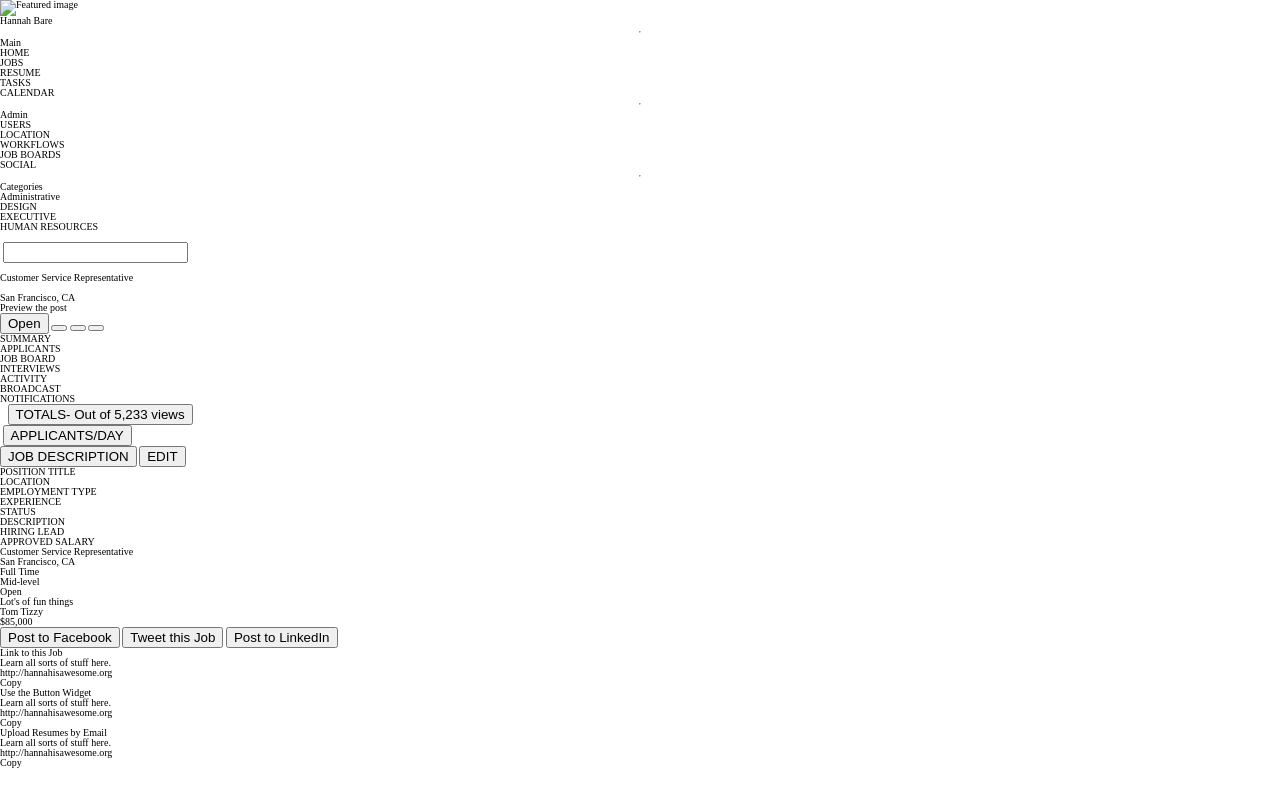
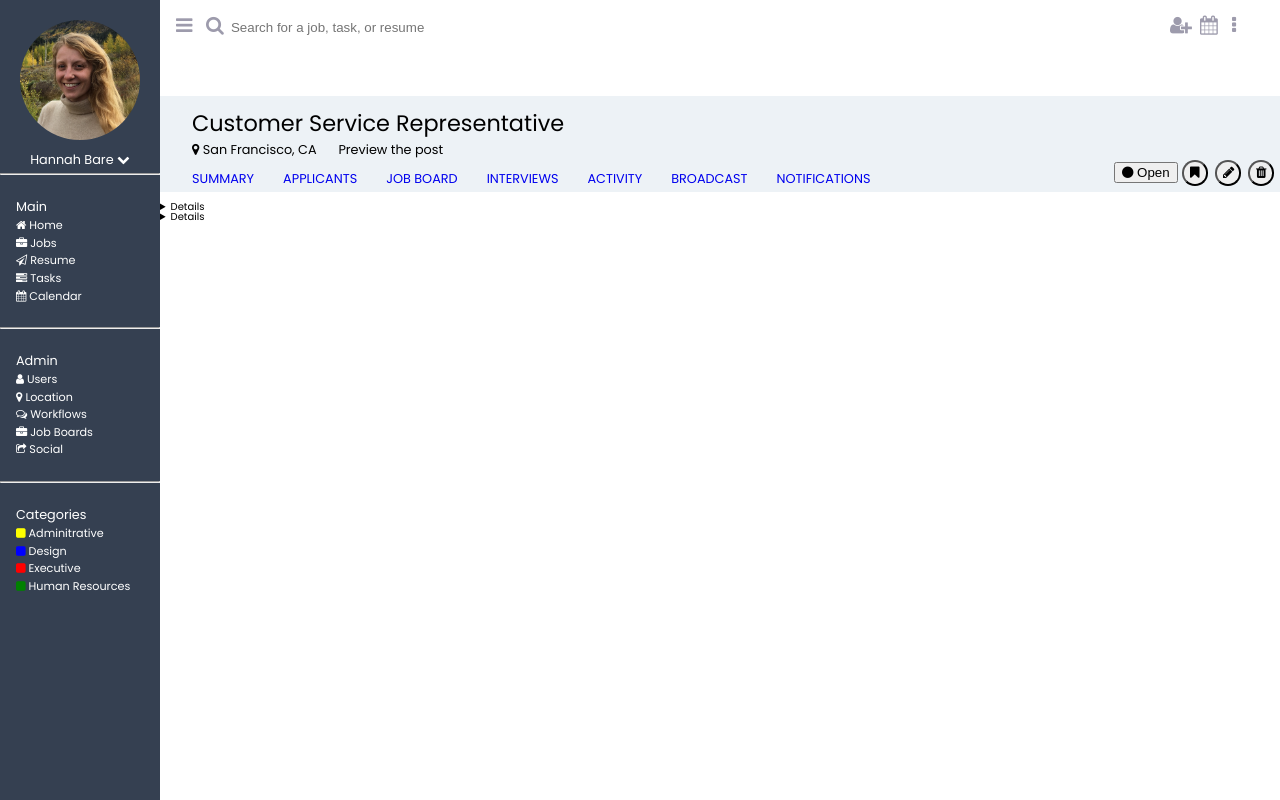
Before and after one commit to hannahbare/comp3, a plain HTML site: page index.html in a window 1280 px wide. Drawn offline with Linux system fonts and the light colour scheme.

Commit message:
Add lines between left column sections

```diff
--- a/index.html
+++ b/index.html
@@ -2,98 +2,125 @@
 <html>
 <head>
   <link rel="stylesheet" type="text/css" href="main.css">
+  <link href="https://fonts.googleapis.com/css?family=Poppins" rel="stylesheet">
   <link rel="stylesheet" type="text/css" href="https://maxcdn.bootstrapcdn.com/font-awesome/4.7.0/css/font-awesome.min.css">
   <meta name="viewport" content="width=device-width", initial-scale="1">
   <title>Comp3</title>
 </head>
 <body>
-  <section class="container">
-    <nav class="left">
-      <img alt="Featured image" src="">
-      <p>Hannah Bare</p>
-      <hr />
-      <p>Main</p>
-      <ul>
-        <li>HOME</li>
-        <li>JOBS</li>
-        <li>RESUME</li>
-        <li>TASKS</li>
-        <li>CALENDAR</li>
-      </ul>
-      <hr />
-       <p>Admin</p>
-      <ul>
-        <li>USERS</li>
-        <li>LOCATION</li>
-        <li>WORKFLOWS</li>
-        <li>JOB BOARDS</li>
-        <li>SOCIAL</li>
-      </ul>
-      <hr />
-       <p>Categories</p>
-      <ul>
-        <li>Administrative</li>
-        <li>DESIGN</li>
-        <li>EXECUTIVE</li>
-        <li>HUMAN RESOURCES</li>
-      </ul>
-    </nav>
+  <article class="wrapper">
+    <section class="sidebar">
+      <article class="sidebox1 sidebox-group">
+        <img alt="Featured image of topic" src="imgs/hb.png" class="icon-img">
+        <h3 class="link">Hannah Bare <i class="fa fa-chevron-down  " aria-hidden="true"></i></h3>
+      </article>
+      <hr>
+      <article class="sidebox2 sidebox-group">
+        <h4 class="link">Main</h4>
+        <section class="sidebar-links">
+          <a href="#" class="link"><i class="fa fa-home" aria-hidden="true"></i> Home</a>
+
+          <a href="#" class="link"> <i class="fa fa-briefcase" aria-hidden="true"></i> Jobs</a>
+          <a href="#" class="link"><i class="fa fa-paper-plane-o" aria-hidden="true"></i> Resume</a>
+          <a href="#" class="link"><i class="fa fa-tasks" aria-hidden="true"></i> Tasks</a>
+          <a href="#" class="link"><i class="fa fa-calendar" aria-hidden="true"></i> Calendar</a>
+        </section>
+      </article>
+      <hr>
+      <article class="sidebox3 sidebox-group">
+        <h4 class="link">Admin</h4>
+        <section class="sidebar-links">
+          <a href="#" class="link"><i class="fa fa-user" aria-hidden="true"></i> Users</a>
+
+          <a href="#" class="link"><i class="fa fa-map-marker" aria-hidden="true"></i> Location</a>
+
+          <a href="#" class="link"><i class="fa fa-comments-o" aria-hidden="true"></i> Workflows</a>
+
+          <a href="#" class="link"><i class="fa fa-briefcase" aria-hidden="true"></i> Job Boards</a>
+
+          <a href="#" class="link"><i class="fa fa-share-square-o" aria-hidden="true"></i> Social</a>
+        </section>
+      </article>
+      <hr>
+      <article class="sidebox4 sidebox-group">
+        <h4 class="link">Categories</h4>
+        <section class="sidebar-links">
+          <a href="#" class="link"><span class="yellow-icon icon"><i class="fa fa-square" aria-hidden="true"></i></span> Adminitrative</a>
+
+          <a href="#" class="link"><span class="blue-icon icon"><i class="fa fa-square" aria-hidden="true"></i></span> Design</a>
+
+          <a href="#" class="link"><span class="red-icon icon"><i class="fa fa-square" aria-hidden="true"></i></span> Executive</a>
+
+          <a href="#" class="link"><span class="green-icon icon"><i class="fa fa-square" aria-hidden="true"></i></span> Human Resources</a>
+        </section>
+      </article>
     </section>
 
 
+
+
     <main class="wrap">
-    <section class="col2 row1">
-      <img>
-      <form>
+
+      <section class="top-section">
+        <aside class="search-info">
+         <span class="accordian"><i class="fa fa-bars" aria-hidden="true"></i></span>
+         <form class="searchbar-section">
+           <i class="fa fa-search" aria-hidden="true"> </i>
            <label for="search-input">
-          <img>
-          <input type="search" class="search-bar" id="search-input" name="Search for a job, task or resume">
+           <input type="search" class="search-bar" id="search-input" placeholder="Search for a job, task, or resume">
            </label>
          </form>
-      <img>
-      <img>
-      <img>
+         <p class="header-icon-one"><i class="fa fa-user-plus" aria-hidden="true"></i></p>
+         <p class="header-icon-two"><i class="fa fa-calendar" aria-hidden="true"></i></p>
+         <p class="header-icon-three"><i class="fa fa-ellipsis-v" aria-hidden="true"></i></p>
+        </aside>
       </section>
 
-    <header class="row2">
-      <article class="top-left">
+
+
+
+      <section class="bottom-section">
+        <header class="nav-info">
+          <article class="title-name">
             <h2>Customer Service Representative</h2>
-        <img>
-        <p>San Francisco, CA</p>
-        <p>Preview the post</p>
+            <p class="title-name-details title-location"><i class="fa fa-map-marker" aria-hidden="true"></i> San Francisco, CA</p>
+            <p class="title-name-details title-post">Preview the post</p>
           </article>
-      <article class="top-right">
-        <button img>Open</button>
-        <button img=""></button>
-        <button img=""></button>
-        <button img=""></button>
-      </article>
-      <article class="folders">
-        <p>SUMMARY</p>
-        <p>APPLICANTS</p>
-        <p>JOB BOARD</p>
-        <p>INTERVIEWS</p>
-        <p>ACTIVITY</p>
-        <p>BROADCAST</p>
-        <p>NOTIFICATIONS</p>
+          <article class="actions">
+            <button class=""><i class="fa fa-circle" aria-hidden="true"></i> Open</button>
+
+            <button class="nav-tasks"><i class="fa fa-bookmark" aria-hidden="true"></i></button>
+
+            <button class="nav-tasks"><i class="fa fa-pencil" aria-hidden="true"></i></button>
+
+            <button class="nav-tasks"><i class="fa fa-trash" aria-hidden="true"></i></button>
           </article>
         </header>
 
-    <section class="row3">
-      <article>
-        <img>
-        <img>
-        <img>
-        <button>TOTALS- Out of 5,233 views</button>
-      </article>
-      <article>
-        <img>
+
+        <nav class= "navigation">
+          <a href="#" class="nav nav-summary">SUMMARY</a>
+          <a href="#" class="nav nav-applicant">APPLICANTS</a>
+          <a href="#" class="nav nav-job-board">JOB BOARD</a>
+          <a href="#" class="nav nav-interviews">INTERVIEWS</a>
+          <a href="#" class="nav nav-activity">ACTIVITY</a>
+          <a href="#" class="nav nav-broadcast">BROADCAST</a>
+          <a href="#" class="nav nav-notifications">NOTIFICATIONS</a>
+        </nav>
+
+
+        <details class="graph-content">
+          <div class="circle-graphs">
+            <button>TOTALS- Out of 5,233 views</button  >
+          </div>
+          <div class="large-graph">
             <button>APPLICANTS/DAY</button>
-      </article>
-    </section>
+          </div>
+        </details>
 
-    <section>
-      <article class="row4-left"></article>
+
+      <details class="content-info">
+        <!-- <article class="section-four"></article>
           <h4>
             <button class="row4-1">JOB DESCRIPTION</button>
             <button>EDIT</button>
@@ -116,10 +143,9 @@
           <p class="row4-2"><img>Tom Tizzy</p>
           <p class="row4-2">$85,000</p>
         <article class="right-bottom"></article>
-
         <article class="row4-right">
           <button class="fb-btn"><img>Post to Facebook</button>
-        <button class="tw-btn"><img>Tweet this Job</button>
+          <button class="tw-btn"><img>Tweet this job-copy</button>
           <button class="li-btn"><img>Post to LinkedIn</button>
 
           <p class="job-link-area box"></p>
@@ -148,13 +174,11 @@
               <p>Copy</p>
             </article>
           </p>
-
-
+        </article> -->
+        </details>
+      </main>
+    </section>
   </article>
-    </section>
-
-
-  </main>
-
+</p>
 </body>
 </html>
--- a/main.css
+++ b/main.css
@@ -3,30 +3,180 @@
 body {
   font-size: 10px;
   margin: 0;
-}
-/*.left {
-  height: 100vh;
-  width: 14%;
-  background-color: red;
-  display: inline-block;
+  font-family: 'Poppins', sans-serif;
 }
 
-.wrap {
-  display: inline-block;
-  background-color: pink;
+.wrapper {
+  display: grid;
+  grid-template-columns: 160px auto;
+  grid-template-rows: ;
+  grid-gap: 0;
+}
+
+.sidebar {
+  background-color: #354051;
   height: 100vh;
-  width: 85.8%;
-}*/
+  font-size: .8rem;
+  color: white;
+}
 
-
-.container {
+.icon-img {
+  height: 120px;
+  width: 120px;
+  border-radius: 50%;
+  margin: 20px 20px 5px;
 
 }
 
-.left {
-  display: grid;
+h3 {
+  text-align: center;
 }
 
+h3:hover {
+  color: #E4CEAD;
+}
+
+.link {
+  margin:.4rem;
+}
+
+a.link {
+  color: white;
+  text-decoration: none;
+}
+
+a:hover {
+  color: #E4CEAD;
+}
+
+.sidebox2,
+.sidebox3,
+.sidebox4 {
+  margin: 1.6rem .6rem;
+}
+
+.sidebar-links a {
+  display: block;
+  font-size: .7rem;
+}
+
+.yellow-icon {
+  color: yellow;
+}
+
+.blue-icon {
+  color: blue;
+}
+
+.red-icon {
+  color: red;
+}
+
+.green-icon {
+  color: green;
+}
 .wrap {
+  flex: 2;
+  background-color: #FFFFFF;
   display: grid;
+  grid-template-rows: [row1-start] 6rem [row1-end] 6rem [third-line] 4rem [fourth-line] auto [last-line];
 }
+
+.top-section {
+  grid-row-start: row1-start;
+  grid-row-end: row1-end;
+}
+
+.search-info {
+  display: grid;
+  grid-template-columns: 30px auto 30px 2rem 2rem;
+  margin: 1rem;
+  font-size: 1.2rem;
+  color: #9D9BAC;
+}
+
+.searchbar-section {
+  grid-column: 2;
+}
+
+.search-bar {
+  width: 400px;
+  height: 1.2rem;
+  border: none;
+}
+
+.header-icon-one {
+  grid-column: 3;
+}
+
+.header-icon-two {
+  grid-column: 4;
+}
+
+.header-icon-three {
+  grid-column: 5;
+}
+
+.bottom-section {
+  background-color: #EDF2F6;
+}
+
+.nav-info {
+  grid-row: 2 / span 2;
+  margin: 1rem 0 1rem 2rem;
+}
+
+h2 {
+  font-size: 1.4rem;
+  margin-bottom: .6rem;
+}
+
+.title-name-details {
+  font-size: .8rem;
+  display: inline;
+  margin-bottom: .4rem;
+}
+
+.title-location {
+  margin-right: 1.2rem;
+}
+
+
+.actions {
+  float: right;
+  padding: .2rem;
+  font-size: 1rem;
+}
+
+.open-task {
+  height: 1.6rem;
+  border-radius: 20%;
+  margin-right: .8rem;
+}
+
+.nav-tasks {
+  height: 1.6rem;
+  width: 1.6rem;
+  border-radius: 50%;
+  margin-right: .2rem;
+}
+
+.navigation {
+  grid-row: 3 / span 3;
+  font-size: .8rem;
+  margin-left: 2rem;
+  margin-bottom: 1rem;
+}
+
+.nav {
+  margin-right: 1.6rem;
+  text-decoration: none;
+}
+
+.graph-content {
+  grid-row: 4 / span 4;
+}
+
+.content-info {
+  grid-row: 5 / span 5;
+}
```
Also changed, not shown: imgs/hb.png (added), 2 other files. Lines whose indentation alone changed are shown as unchanged.
